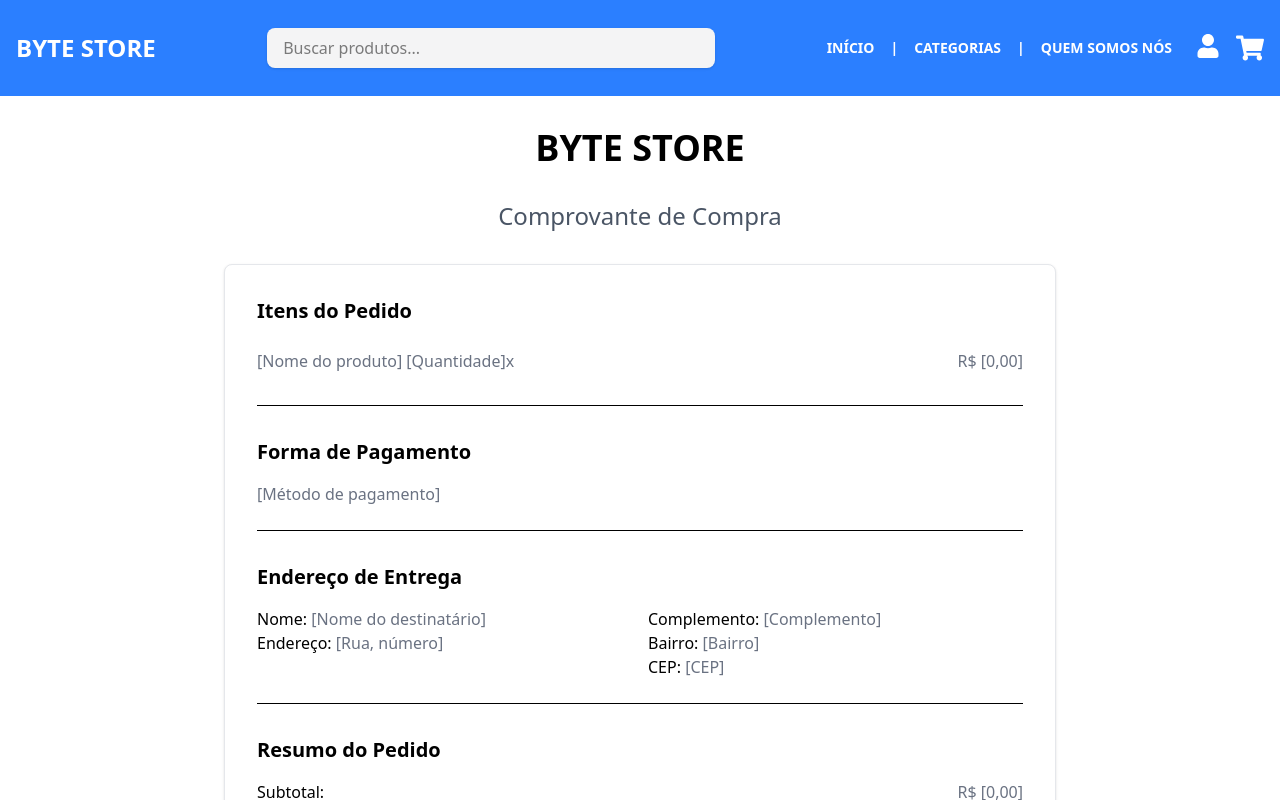
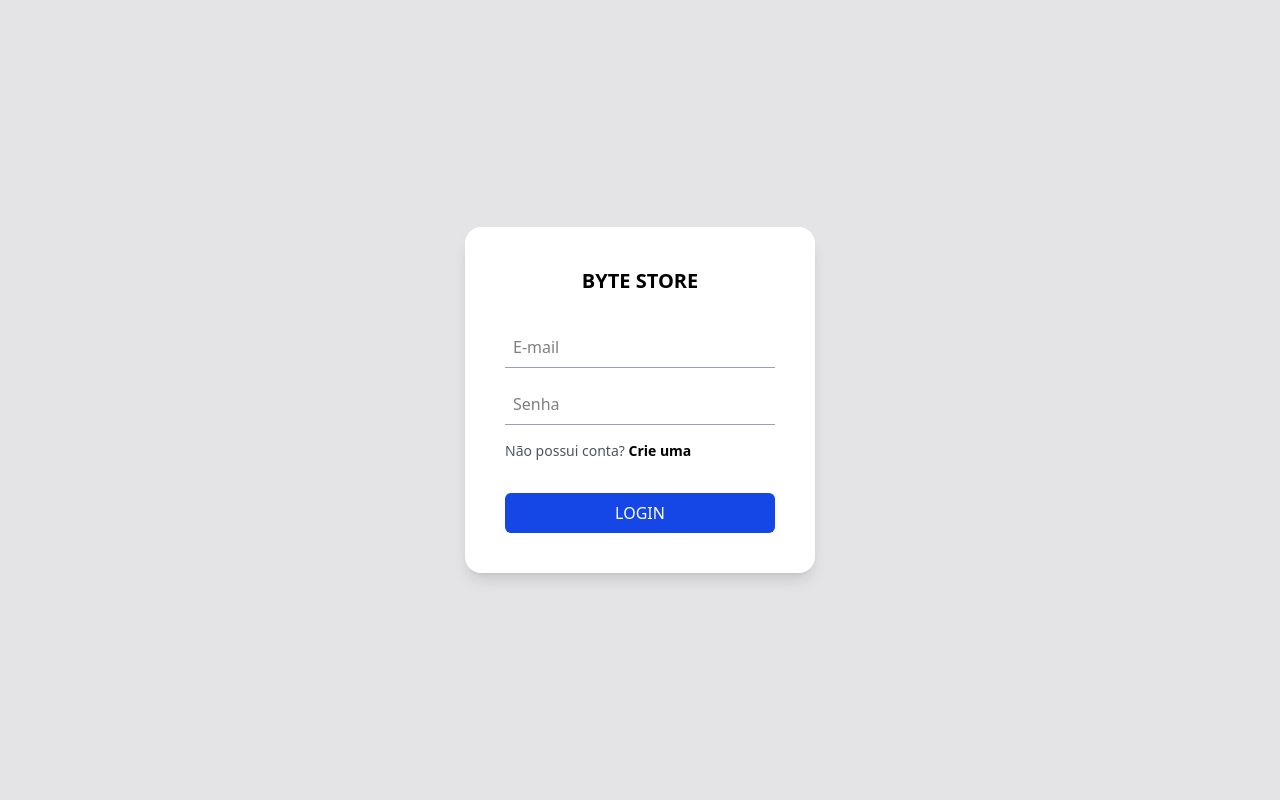
Before and after one commit to Gabriel-Ferrarez/ByteStore, a React (Vite) app in the folder frontend/: page /login in a window 1280 px wide. Shown: the top 800 px of the page. Built offline with nearby package versions, Linux system fonts and the light colour scheme.

Commit message:
Criando rotas entre telas

```diff
--- a/frontend/package.json
+++ b/frontend/package.json
@@ -13,13 +13,14 @@
     "react": "^19.1.0",
     "react-dom": "^19.1.0",
     "react-icons": "^5.5.0",
-    "react-router-dom": "^7.6.0"
+    "react-router-dom": "^7.6.2"
   },
   "devDependencies": {
     "@eslint/js": "^9.25.0",
     "@tailwindcss/vite": "^4.1.7",
     "@types/react": "^19.1.2",
     "@types/react-dom": "^19.1.2",
+    "@types/react-router-dom": "^5.3.3",
     "@vitejs/plugin-react": "^4.4.1",
     "autoprefixer": "^10.4.21",
     "eslint": "^9.25.0",
--- a/frontend/src/App.tsx
+++ b/frontend/src/App.tsx
@@ -1,22 +1,38 @@
-import { BrowserRouter, Route, Routes } from "react-router-dom";
-import { Home } from "./pages/Home";
-import { Cadastro } from "./pages/Cadastro";
-import {Login} from "./pages/Login";
-import {Produto} from "./pages/Produto"
-import { Carrinho } from "./pages/Carrinho";
-import { Pagamento } from "./pages/Pagamento";
-import { Endereco } from "./pages/Endereco";
-import { Comprovante } from "./pages/Comprovante";
+import { BrowserRouter as Router, Routes, Route, useLocation } from 'react-router-dom';
 
-export function App() {
-  return <Comprovante/>;(
-    <BrowserRouter>
+import { Header } from './components/Header';
+import { Home } from './pages/Home';
+import { Produto } from './pages/Produto';
+import { Login } from './pages/Login';
+import { Carrinho } from './pages/Carrinho';
+import { Cadastro } from './pages/Cadastro';
+
+function AppRoutes() {
+  const location = useLocation();
+
+  // Rotas onde o Header não deve aparecer
+  const hideHeaderRoutes = ['/login', '/cadastro'];
+  const shouldHideHeader = hideHeaderRoutes.includes(location.pathname);
+
+  return (
+    <>
+      {!shouldHideHeader && <Header />}
+
       <Routes>
-        <Route path="*" element={<Home />} />
+        <Route path="/" element={<Home />} />
+        <Route path="/categorias" element={<Produto />} />
+        <Route path="/login" element={<Login />} />
         <Route path="/cadastro" element={<Cadastro />} />
-        <Route path="/login" element={<Login />} />
         <Route path="/carrinho" element={<Carrinho />} />
       </Routes>
-    </BrowserRouter>
-  )
+    </>
+  );
 }
+
+export default function App() {
+  return (
+    <Router>
+      <AppRoutes />
+    </Router>
+  );
+}
--- a/frontend/src/components/Header.tsx
+++ b/frontend/src/components/Header.tsx
@@ -1,5 +1,6 @@
 import { FaShoppingCart } from 'react-icons/fa';
 import { FaUser } from 'react-icons/fa';
+import { Link } from 'react-router-dom';
 
 export function Header() {
   return (
@@ -18,19 +19,18 @@ export function Header() {
           />
         </div>
 
-        <nav className="flex items-center ">
-          {/* Links (Início, Categorias, Quem Somos Nós) */}
-          <ul className="flex gap-4 text-sm font-semibold text-white items-center ">
-            <li><a href="#">INÍCIO</a></li>
+        <nav className="flex items-center">
+          <ul className="flex gap-4 text-sm font-semibold text-white items-center">
+            <li><Link to="/">INÍCIO</Link></li>
             <li>|</li>
-            <li><a href="#">CATEGORIAS</a></li>
+            <li><Link to="/categorias">CATEGORIAS</Link></li>
             <li>|</li>
-            <li><a href="#">QUEM SOMOS NÓS</a></li>
+            <li><Link to="#">QUEM SOMOS NÓS</Link></li> {}
           </ul>
 
           <div className="flex gap-4 ml-6">
-            <a href="#"><FaUser size={24} className="text-white" /></a>
-            <a href="#"><FaShoppingCart size={28} className="text-white" /></a>
+            <Link to="/login"><FaUser size={24} className="text-white" /></Link>
+            <Link to="/carrinho"><FaShoppingCart size={28} className="text-white" /></Link>
           </div>
         </nav>
       </div>
--- a/frontend/src/pages/Cadastro.tsx
+++ b/frontend/src/pages/Cadastro.tsx
@@ -1,89 +1,48 @@
+import { useNavigate } from 'react-router-dom';
+
 export function Cadastro() {
+  const navigate = useNavigate();
+
+  function handleCadastro(event: React.FormEvent) {
+    event.preventDefault();
+
+    navigate('/');
+  }
+
   return (
     <div className="flex items-center justify-center min-h-screen bg-zinc-200">
       <div className="bg-white p-10 rounded-2xl shadow-lg w-full max-w-5xl">
         <h1 className="text-xl font-bold text-center mb-10">BYTE STORE</h1>
 
-        <form className="grid grid-cols-1 md:grid-cols-2 gap-6">
+        <form className="grid grid-cols-1 md:grid-cols-2 gap-6" onSubmit={handleCadastro}>
           <div className="flex flex-col gap-4">
-            <input
-              type="email"
-              placeholder="E-mail"
-              className="border-b border-gray-300 focus:outline-none focus:border-blue-700 p-2"
-            />
-            <input
-              type="password"
-              placeholder="Senha"
-              className="border-b border-gray-300 focus:outline-none focus:border-blue-700 p-2"
-            />
-            <input
-              type="password"
-              placeholder="Confirme sua senha"
-              className="border-b border-gray-300 focus:outline-none focus:border-blue-700 p-2"
-            />
-            <input
-              type="text"
-              placeholder="Bairro"
-              className="border-b border-gray-300 focus:outline-none focus:border-blue-700 p-2"
-            />
-            <input
-              type="text"
-              placeholder="Rua"
-              className="border-b border-gray-300 focus:outline-none focus:border-blue-700 p-2"
-            />
-            <input
-              type="text"
-              placeholder="Número"
-              className="border-b border-gray-300 focus:outline-none focus:border-blue-700 p-2"
-            />
+            <input type="email" placeholder="E-mail" className="border-b border-gray-300 focus:outline-none focus:border-blue-700 p-2" />
+            <input type="password" placeholder="Senha" className="border-b border-gray-300 focus:outline-none focus:border-blue-700 p-2" />
+            <input type="password" placeholder="Confirme sua senha" className="border-b border-gray-300 focus:outline-none focus:border-blue-700 p-2" />
+            <input type="text" placeholder="Bairro" className="border-b border-gray-300 focus:outline-none focus:border-blue-700 p-2" />
+            <input type="text" placeholder="Rua" className="border-b border-gray-300 focus:outline-none focus:border-blue-700 p-2" />
+            <input type="text" placeholder="Número" className="border-b border-gray-300 focus:outline-none focus:border-blue-700 p-2" />
           </div>
 
           <div className="flex flex-col gap-4">
-            <input
-              type="text"
-              placeholder="Complemento"
-              className="border-b border-gray-300 focus:outline-none focus:border-blue-700 p-2"
-            />
-            <input
-              type="text"
-              placeholder="Cidade"
-              className="border-b border-gray-300 focus:outline-none focus:border-blue-700 p-2"
-            />
-            <input
-              type="text"
-              placeholder="Estado"
-              className="border-b border-gray-300 focus:outline-none focus:border-blue-700 p-2"
-            />
-            <input
-              type="text"
-              placeholder="CEP"
-              className="border-b border-gray-300 focus:outline-none focus:border-blue-700 p-2"
-            />
-            <input
-              type="text"
-              placeholder="CPF"
-              className="border-b border-gray-300 focus:outline-none focus:border-blue-700 p-2"
-            />
-            <input
-              type="date"
-              placeholder="Nascimento"
-              className="border-b border-gray-300 focus:outline-none focus:border-blue-700 p-2 text-gray-500"
-            />
+            <input type="text" placeholder="Complemento" className="border-b border-gray-300 focus:outline-none focus:border-blue-700 p-2" />
+            <input type="text" placeholder="Cidade" className="border-b border-gray-300 focus:outline-none focus:border-blue-700 p-2" />
+            <input type="text" placeholder="Estado" className="border-b border-gray-300 focus:outline-none focus:border-blue-700 p-2" />
+            <input type="text" placeholder="CEP" className="border-b border-gray-300 focus:outline-none focus:border-blue-700 p-2" />
+            <input type="text" placeholder="CPF" className="border-b border-gray-300 focus:outline-none focus:border-blue-700 p-2" />
+            <input type="date" placeholder="Nascimento" className="border-b border-gray-300 focus:outline-none focus:border-blue-700 p-2 text-gray-500" />
           </div>
-        </form>
 
-        <div className="flex justify-between items-center mt-10">
+          <div className="col-span-2 flex justify-between items-center mt-10">
             <p className="text-sm text-gray-500">
               Já possui uma conta?{' '}
-            <span className="font-semibold cursor-pointer hover:underline text-black">Faça Login</span>
+              <a className="font-semibold cursor-pointer hover:underline text-black" href="/login">Faça Login</a>
             </p>
-          <button
-            type="submit"
-            className="bg-blue-700 text-white px-6 py-2 rounded-md hover:bg-blue-800"
-          >
+            <button type="submit" className="bg-blue-700 text-white px-6 py-2 rounded-md hover:bg-blue-800">
               CADASTRAR
             </button>
           </div>
+        </form>
       </div>
     </div>
   );
--- a/frontend/src/pages/Carrinho.tsx
+++ b/frontend/src/pages/Carrinho.tsx
@@ -1,5 +1,5 @@
 import { Footer } from '../components/Footer';
-import { Header } from '../components/Header';
+
 
 export function Carrinho() {
     const cartItems: {
@@ -15,7 +15,6 @@ export function Carrinho() {
 
     return (
         <div className='flex flex-col items-center'>
-            <Header />
 
             <div className="flex flex-col gap-8 p-8 w-[75%]">
                 <h1 className='text-4xl font-bold'>Seu Carrinho</h1>
--- a/frontend/src/pages/Home.tsx
+++ b/frontend/src/pages/Home.tsx
@@ -1,5 +1,4 @@
 import { Footer } from '../components/Footer'
-import { Header } from '../components/Header'
 
 
 export function Home() {
@@ -59,7 +58,7 @@ export function Home() {
     return (
         <div className='flex flex-col items-center'>
 
-            <Header />
+
 
             <div className="flex flex-col gap-8 p-8 w-[75%]">
                 <h1 className='text-4xl font-bold'>Produtos em destaque</h1>
--- a/frontend/src/pages/Login.tsx
+++ b/frontend/src/pages/Login.tsx
@@ -1,10 +1,20 @@
+import { useNavigate } from 'react-router-dom';
+
 export function Login() {
+  const navigate = useNavigate();
+
+  function handleLogin(event: React.FormEvent) {
+    event.preventDefault();
+
+    navigate('/');
+  }
+
   return (
     <div className="flex items-center justify-center min-h-screen bg-zinc-200">
       <div className="bg-white p-10 rounded-2xl shadow-lg w-[350px] text-center">
         <h1 className="text-xl font-bold mb-8">BYTE STORE</h1>
 
-        <form className="flex flex-col gap-4">
+        <form className="flex flex-col gap-4" onSubmit={handleLogin}>
           <input
             type="email"
             placeholder="E-mail"
@@ -16,7 +26,8 @@ export function Login() {
             className="border-b border-gray-400 p-2 focus:outline-none bg-transparent"
           />
           <div className="text-sm text-gray-600 text-left">
-            Não possui conta? <a href="#" className="font-semibold text-black">Crie uma</a>
+            Não possui conta?{' '}
+            <a href="/cadastro" className="font-semibold text-black">Crie uma</a>
           </div>
 
           <button
```
Also changed, not shown: frontend/src/main.tsx (+6 -6 lines), 1 other file (tests, documents, lock files or other folders). Lines whose indentation alone changed are shown as unchanged.
